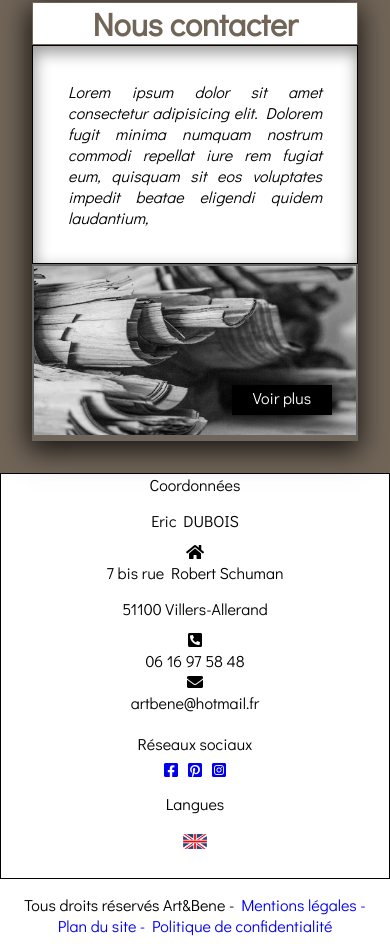
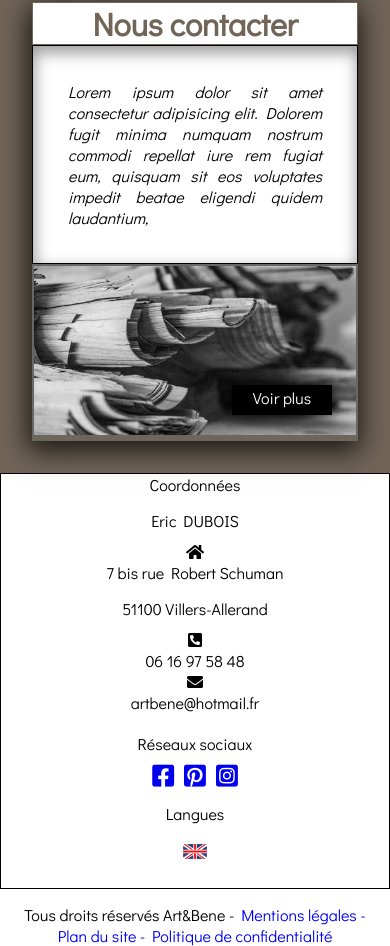
Before and after one commit to bedji/PROJETARTETBENE, a plain HTML site: page index.html in a window 390 px wide. Shown: the part 1864-2810 px from the top of the page. Drawn offline with Linux system fonts and the light colour scheme.

Commit message:
taille icones

```diff
--- a/CSS/footer.css
+++ b/CSS/footer.css
@@ -173,7 +173,9 @@
     .texte2{
         text-align: center;
     }
-
+    .reseaux a{
+        font-size:25px ;
+    }
     .reseaux{
         display: flex;
         text-align: center;
```
